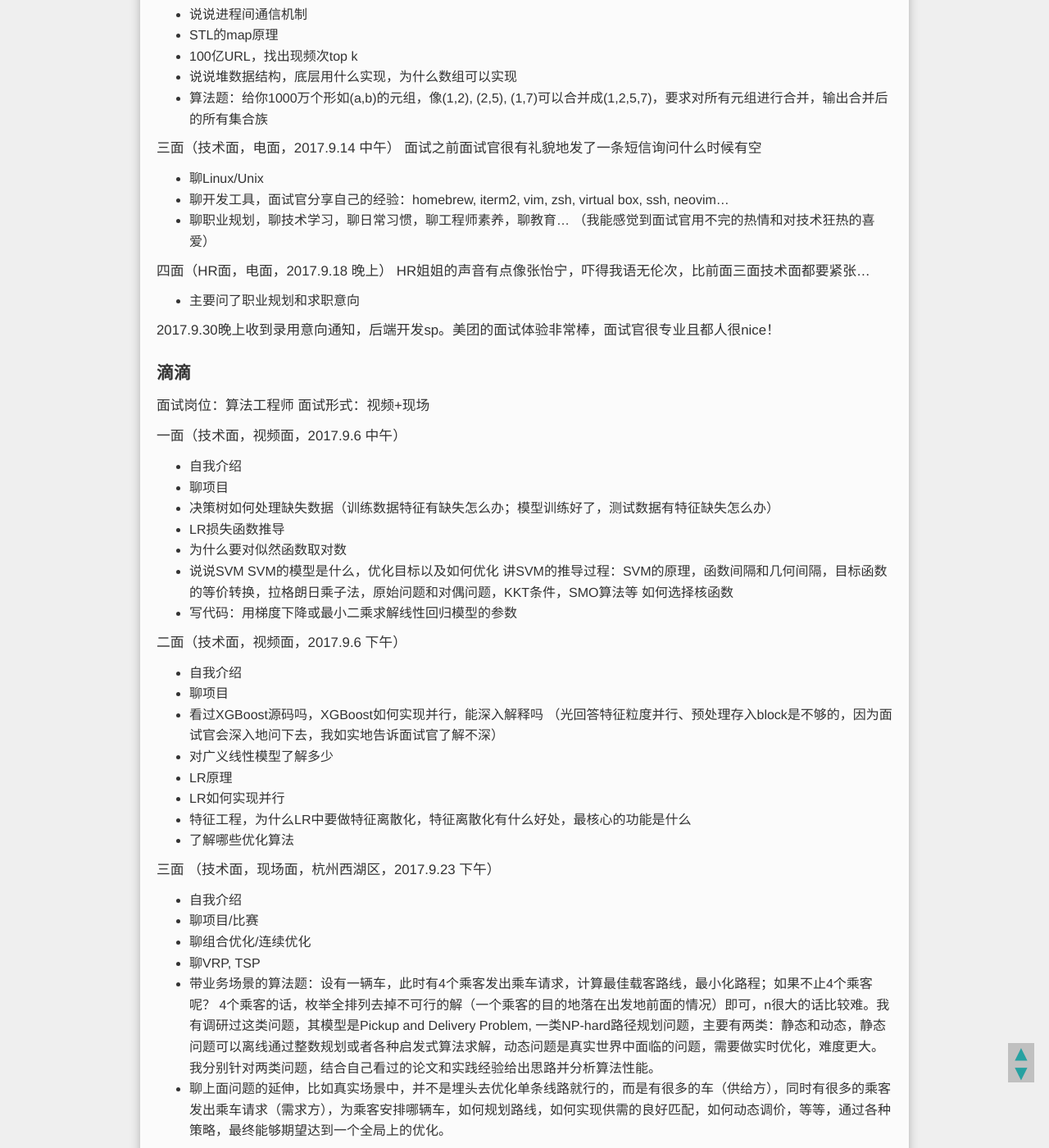
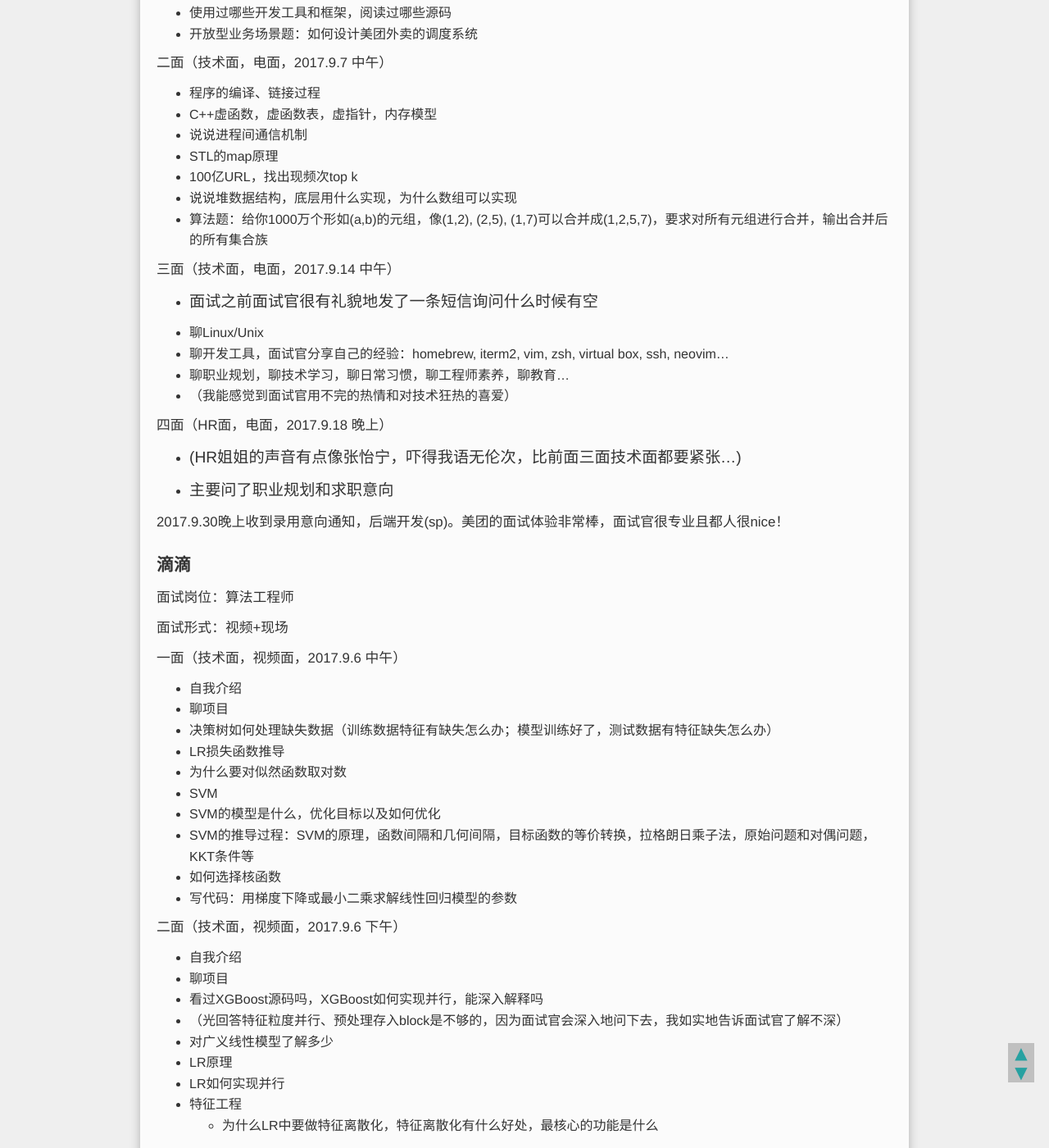
Before and after one commit to mioopoi/mioopoi.github.io, a Jekyll site: the page built from _posts/随笔/2018-06-18-job-hunting-summary.md, in a window 1280 px wide and 1400 px high, scrolled down 2730 px. Shown: the whole window at 82% size. Built offline with Jekyll 4.4.1, drawn with Linux system fonts in a browser that asks for light colours; Markdown is read by kramdown in place of the engine named in the settings; comment, search, counter and statistics services are not loaded; some of the changed text lies outside the part shown.

Commit message:
add job-hunting-summary

```diff
--- a/_posts/随笔/2018-06-18-job-hunting-summary.md
+++ b/_posts/随笔/2018-06-18-job-hunting-summary.md
@@ -20,6 +20,7 @@
 ### 华为
 
 面试岗位：软件工程师
+
 面试形式：现场面
 
 由于参加[CodeCraft](http://codecraft.devcloud.huaweicloud.com/)并进入全国总决赛的缘故，有华为面试绿卡，免了简历筛选、笔试和技术面，直接参加了校招最早的提前批面试（6月份），这个面试基本正常表现就不会有多大的问题，这就是参加企业编程比赛的好处~
@@ -35,6 +36,7 @@
 ### 阿里巴巴
 
 面试岗位：算法工程师
+
 面试形式：电面
 
 第二家拿到面试机会的是阿里，岗位是算法工程师（运筹优化方向），可惜只经历了一轮面试就结束了，可能是面试比较紧张，加上准备得不充分，很多地方没有注意，另外也可能是这个岗位招人数量很少。后来和清华的一位博士学长（在CodeCraft2017全国决赛现场认识的）聊，得知他也投了这个岗位，估计他是肯定拿下了的。
@@ -50,6 +52,7 @@
 远景能源在南京市区就设有工作地点，在南京中心大厦，工作环境不错，办公室空间宽敞，由于在大厦高层，采光也良好，非常适合远眺。面试的体验也不错，面试一天内完成，效率很高。
 
 面试岗位：算法工程师
+
 面试形式：现场面试
 
 约的9月13日11:00面试。10点前就到了面试地点，熟悉一下环境。签到后就被要求做一道算法题（研发岗应该都要做），我拿到的题目是用栈实现队列，比较简单，纸上写完代码就交了。之后把自己准备的资料又拿出来翻了翻，没一会就到约定的面试时间了，于是面试准时开始。
@@ -89,6 +92,7 @@
 ###  美团
 
 投递岗位：软件工程师（外卖配送事业群）
+
 面试形式：电面
 
 一面（技术面，电面，2017.9.6 晚上）
@@ -107,20 +111,27 @@
 - 算法题：给你1000万个形如(a,b)的元组，像(1,2), (2,5), (1,7)可以合并成(1,2,5,7)，要求对所有元组进行合并，输出合并后的所有集合族
 
 三面（技术面，电面，2017.9.14 中午）
-面试之前面试官很有礼貌地发了一条短信询问什么时候有空
+
+- 面试之前面试官很有礼貌地发了一条短信询问什么时候有空
+
+
 - 聊Linux/Unix
 - 聊开发工具，面试官分享自己的经验：homebrew, iterm2, vim, zsh, virtual box, ssh, neovim...
 - 聊职业规划，聊技术学习，聊日常习惯，聊工程师素养，聊教育...
-  （我能感觉到面试官用不完的热情和对技术狂热的喜爱）
+- （我能感觉到面试官用不完的热情和对技术狂热的喜爱）
 
 四面（HR面，电面，2017.9.18 晚上）
-HR姐姐的声音有点像张怡宁，吓得我语无伦次，比前面三面技术面都要紧张...
+
+- (HR姐姐的声音有点像张怡宁，吓得我语无伦次，比前面三面技术面都要紧张...)
+
+
 - 主要问了职业规划和求职意向
 
-2017.9.30晚上收到录用意向通知，后端开发sp。美团的面试体验非常棒，面试官很专业且都人很nice！
+2017.9.30晚上收到录用意向通知，后端开发(sp)。美团的面试体验非常棒，面试官很专业且都人很nice！
 
 ### 滴滴
 面试岗位：算法工程师
+
 面试形式：视频+现场
 
 一面（技术面，视频面，2017.9.6 中午）
@@ -129,21 +140,22 @@
 - 决策树如何处理缺失数据（训练数据特征有缺失怎么办；模型训练好了，测试数据有特征缺失怎么办）
 - LR损失函数推导
 - 为什么要对似然函数取对数
-- 说说SVM
- SVM的模型是什么，优化目标以及如何优化
- 讲SVM的推导过程：SVM的原理，函数间隔和几何间隔，目标函数的等价转换，拉格朗日乘子法，原始问题和对偶问题，KKT条件，SMO算法等
- 如何选择核函数
+- SVM
+ - SVM的模型是什么，优化目标以及如何优化
+ - SVM的推导过程：SVM的原理，函数间隔和几何间隔，目标函数的等价转换，拉格朗日乘子法，原始问题和对偶问题，KKT条件等
+ - 如何选择核函数
 - 写代码：用梯度下降或最小二乘求解线性回归模型的参数
 
 二面（技术面，视频面，2017.9.6 下午）
 - 自我介绍
 - 聊项目
 - 看过XGBoost源码吗，XGBoost如何实现并行，能深入解释吗
- （光回答特征粒度并行、预处理存入block是不够的，因为面试官会深入地问下去，我如实地告诉面试官了解不深）
+ - （光回答特征粒度并行、预处理存入block是不够的，因为面试官会深入地问下去，我如实地告诉面试官了解不深）
 - 对广义线性模型了解多少
 - LR原理
 - LR如何实现并行
-- 特征工程，为什么LR中要做特征离散化，特征离散化有什么好处，最核心的功能是什么
+- 特征工程
+  - 为什么LR中要做特征离散化，特征离散化有什么好处，最核心的功能是什么
 - 了解哪些优化算法
 
 三面 （技术面，现场面，杭州西湖区，2017.9.23 下午）
@@ -152,7 +164,7 @@
 - 聊组合优化/连续优化
 - 聊VRP, TSP
 - 带业务场景的算法题：设有一辆车，此时有4个乘客发出乘车请求，计算最佳载客路线，最小化路程；如果不止4个乘客呢？
- 4个乘客的话，枚举全排列去掉不可行的解（一个乘客的目的地落在出发地前面的情况）即可，n很大的话比较难。我有调研过这类问题，其模型是Pickup and Delivery Problem, 一类NP-hard路径规划问题，主要有两类：静态和动态，静态问题可以离线通过整数规划或者各种启发式算法求解，动态问题是真实世界中面临的问题，需要做实时优化，难度更大。我分别针对两类问题，结合自己看过的论文和实践经验给出思路并分析算法性能。
+ - 4个乘客的话，枚举全排列去掉不可行的解（一个乘客的目的地落在出发地前面的情况）即可，n很大的话比较难。我有调研过这类问题，其模型是Pickup and Delivery Problem, 一类NP-hard路径规划问题，主要有两类：静态和动态，静态问题可以离线通过整数规划或者各种启发式算法求解，动态问题是真实世界中面临的问题，需要做实时优化，难度更大。我分别针对两类问题，结合自己看过的论文和实践经验给出思路并分析算法性能。
 - 聊上面问题的延伸，比如真实场景中，并不是埋头去优化单条线路就行的，而是有很多的车（供给方），同时有很多的乘客发出乘车请求（需求方），为乘客安排哪辆车，如何规划路线，如何实现供需的良好匹配，如何动态调价，等等，通过各种策略，最终能够期望达到一个全局上的优化。
 
 四面（HR面，现场面，杭州西湖区，2017.9.23 下午）
```
Also changed, not shown: other parts of _posts/随笔/2018-06-18-job-hunting-summary.md (+1 -1 lines).
